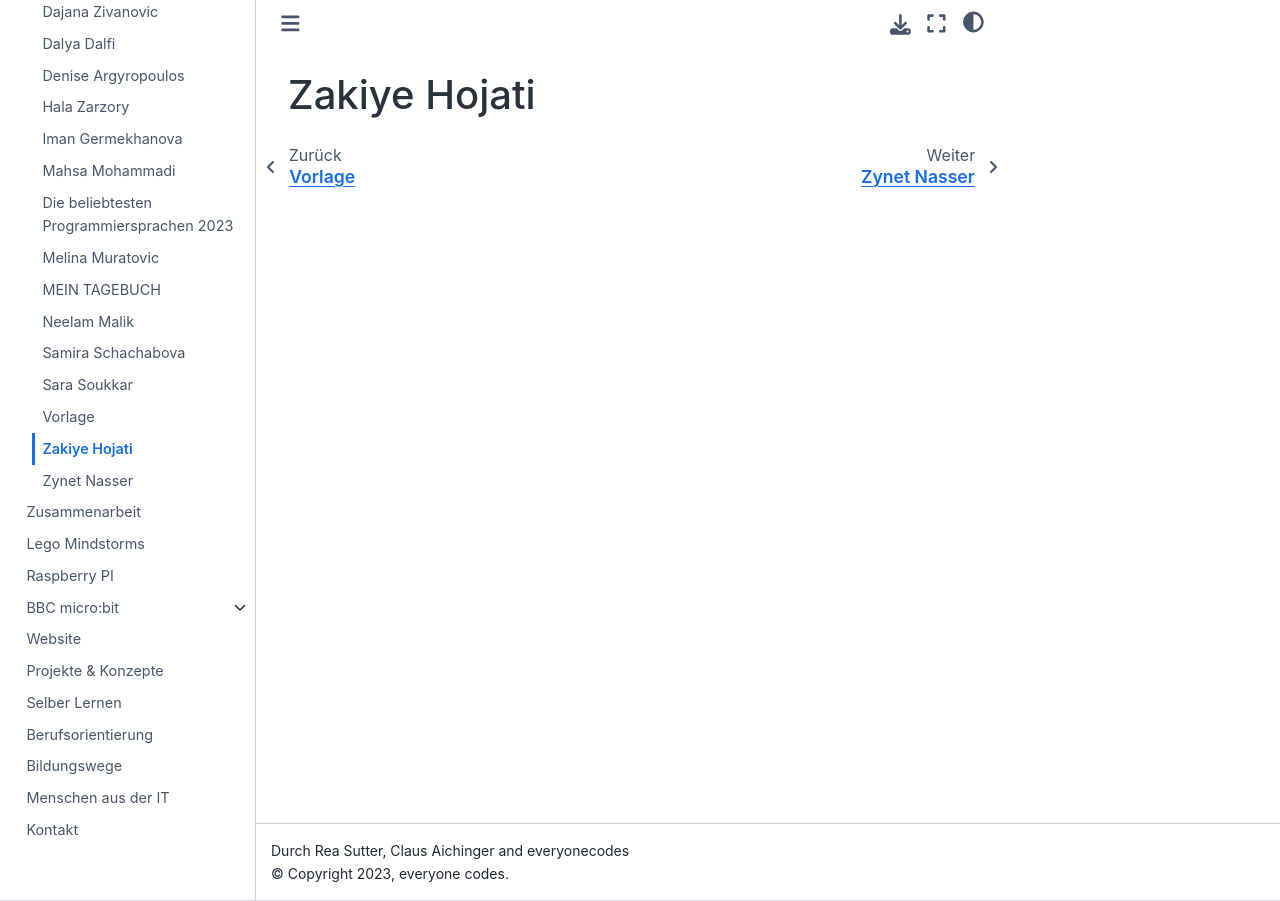
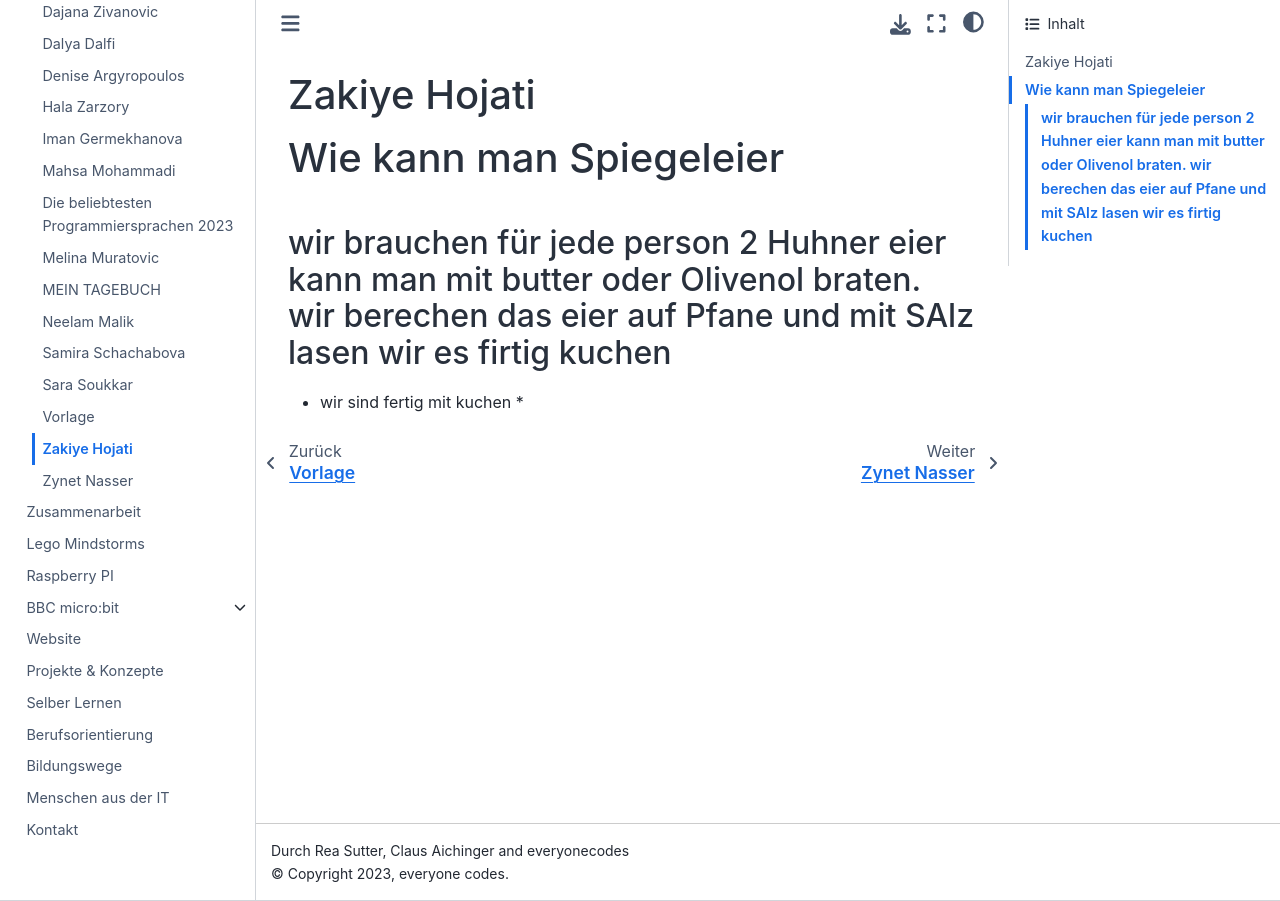
Before and after one commit to ec-mentors/IT-ist-das-was-fuer-mich-i05, a Sphinx documentation site: the page built from source/participants/zakiye-hojati.md, in a window 1280 px wide. Built offline with Sphinx 7.4.7 and the Sphinx Book theme 1.1.4, drawn with Linux system fonts in a browser that asks for light colours.

Commit message:
Update zakiye-hojati.md

```diff
--- a/source/participants/zakiye-hojati.md
+++ b/source/participants/zakiye-hojati.md
@@ -1 +1,6 @@
-# Zakiye Hojati
+# Zakiye Hojati #
+# Wie kann man Spiegeleier #
+
+## wir brauchen für jede person 2 Huhner eier kann man mit butter oder Olivenol braten. wir berechen das eier auf Pfane und mit SAlz lasen wir es firtig kuchen ##
+
+* wir sind fertig mit kuchen *
```
